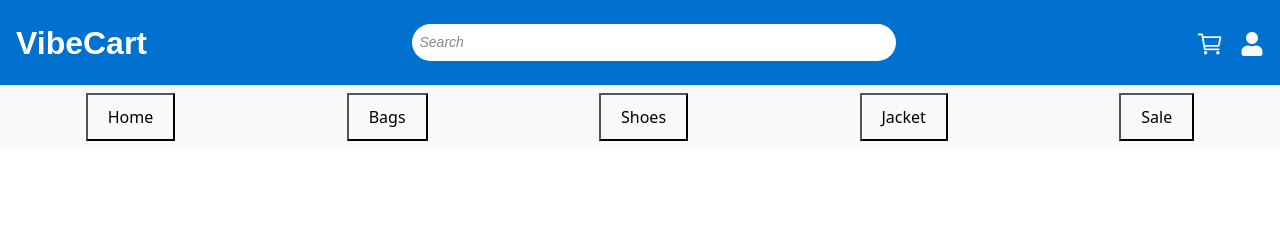
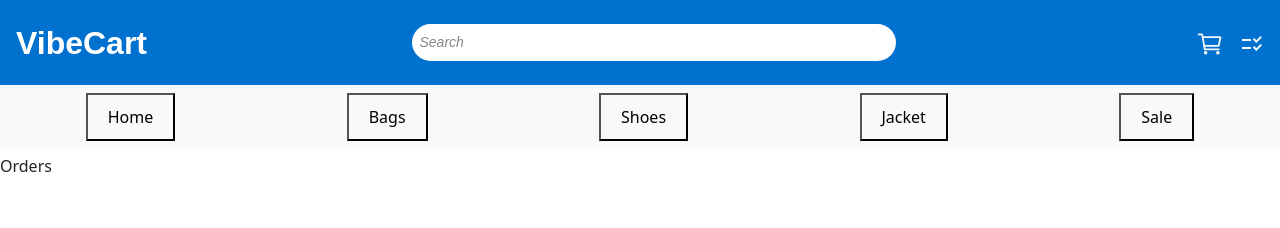
Before and after one commit to Venkat0629/vibecart-app-ui, a React (Create React App) app in the folder vibecart-ui/: page /orders in a window 1280 px wide. Shown: the top 228 px of the page. Built offline with nearby package versions, Linux system fonts and the light colour scheme; a web font is replaced by a local one.

Commit message:
some code changes

```diff
--- a/vibecart-ui/src/pages/components/CartAndCheckout/cart/CartProducts.js
+++ b/vibecart-ui/src/pages/components/CartAndCheckout/cart/CartProducts.js
@@ -32,10 +32,10 @@ const CartProducts = ({ cartData, editQuantity, navigateTo }) => {
     const handleQuantityUpdation = (type, productId, requestedQuantity, quantity) => {
         let updatedQuantity;
         if (type === "increment") {
-            updatedQuantity = requestedQuantity + 1
+            updatedQuantity = Number(requestedQuantity) + 1
         }
         else {
-            updatedQuantity = requestedQuantity - 1
+            updatedQuantity = Number(requestedQuantity) - 1
 
         }
 
--- /dev/null
+++ b/vibecart-ui/src/pages/components/CartAndCheckout/orders/Orders.js
@@ -0,0 +1,9 @@
+import React from 'react'
+
+const Orders = () => {
+  return (
+    <div>Orders</div>
+  )
+}
+
+export default Orders
--- a/vibecart-ui/src/pages/components/layout/Navbar.js
+++ b/vibecart-ui/src/pages/components/layout/Navbar.js
@@ -1,7 +1,7 @@
 import React, { useState } from 'react';
-import { FaUser } from 'react-icons/fa';
 import { IoCartOutline } from 'react-icons/io5';
 import { useNavigate } from 'react-router-dom';
+import { MdChecklistRtl } from "react-icons/md";
 import '../Navbar.css';
 
 const Navbar = () => {
@@ -15,18 +15,14 @@ const Navbar = () => {
         }
     };
 
-    const handleCartRoute = () => {
-        navigate('/cart');
-    };
-
-    const handleHomeRoute = () => {
-        navigate('/');
-    };
+    const handleNavigate = (path)=> {
+        navigate(path);
+    }
 
     return (
         <div>
             <header className="navbar-container d-flex justify-content-between align-items-center p-3 shadow">
-                <div className="navbar-title" onClick={handleHomeRoute}>VibeCart</div>
+                <div className="navbar-title" onClick={()=> handleNavigate('/')}>VibeCart</div>
                 <form className="navbar-search" onSubmit={handleSearch}>
                     <input
                         type="search"
@@ -37,17 +33,17 @@ const Navbar = () => {
                     />
                 </form>
                 <div className="navbar-icons d-flex align-items-center">
-                    <div className="navbar-icon" onClick={handleCartRoute} aria-label="Cart">
+                    <div className="navbar-icon" onClick={()=> handleNavigate('/cart')}>
                         <IoCartOutline size={28} />
                     </div>
-                    <div className="navbar-icon" aria-label="User Profile">
-                        <FaUser />
+                    <div className="navbar-icon" title='Orders' onClick={()=> handleNavigate('/orders')}>
+                        <MdChecklistRtl />
                     </div>
                 </div>
             </header>
             <nav className="bg-light py-2">
                 <div className="navbar__menu">
-                    <button onClick={handleHomeRoute}>Home</button>
+                    <button onClick={()=> handleNavigate('/')}>Home</button>
                     <button>Bags</button>
                     <button>Shoes</button>
                     <button>Jacket</button>
--- a/vibecart-ui/src/pages/routing/Routing.js
+++ b/vibecart-ui/src/pages/routing/Routing.js
@@ -9,6 +9,7 @@ import ProductPage from "../components/Homepage/ProductPage";
 import ProductDetailPage from "../components/Homepage/ProductDetailPage"; // Import the ProductDetailPage component
 import Cart from '../../pages/components/CartAndCheckout/cart/Cart'
 import Checkout from '../components/CartAndCheckout/checkout/Checkout';
+import Orders from '../components/CartAndCheckout/orders/Orders'
 
 export const Routing = () => {
   return (
@@ -23,6 +24,7 @@ export const Routing = () => {
           <Route path="/product/:productId" element={<ProductDetailPage />} /> {/* Add route for ProductDetailPage */}
           <Route path="/cart" element={<Cart />} />
           <Route path="/checkout" element={<Checkout/>} />
+          <Route path="/orders" element={<Orders />} />
         </Routes>
       </main>
       <div className="footerLayout">
```
